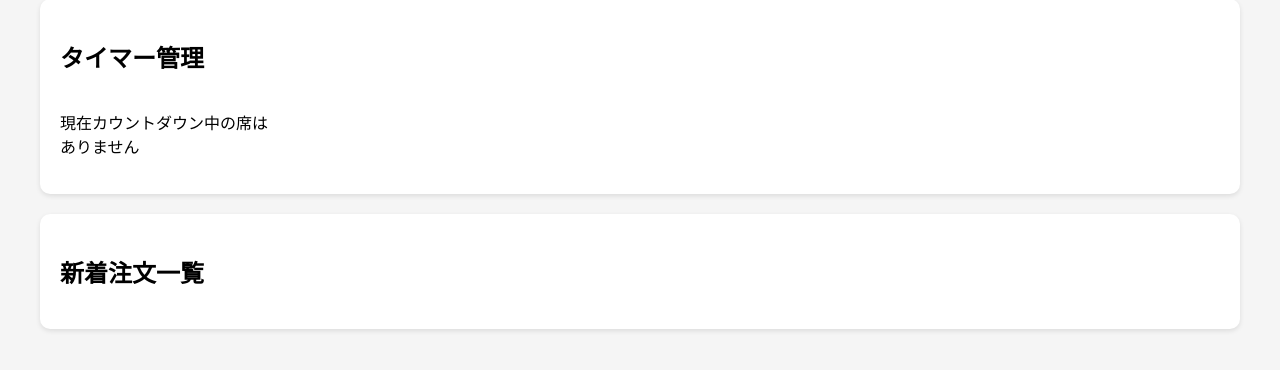
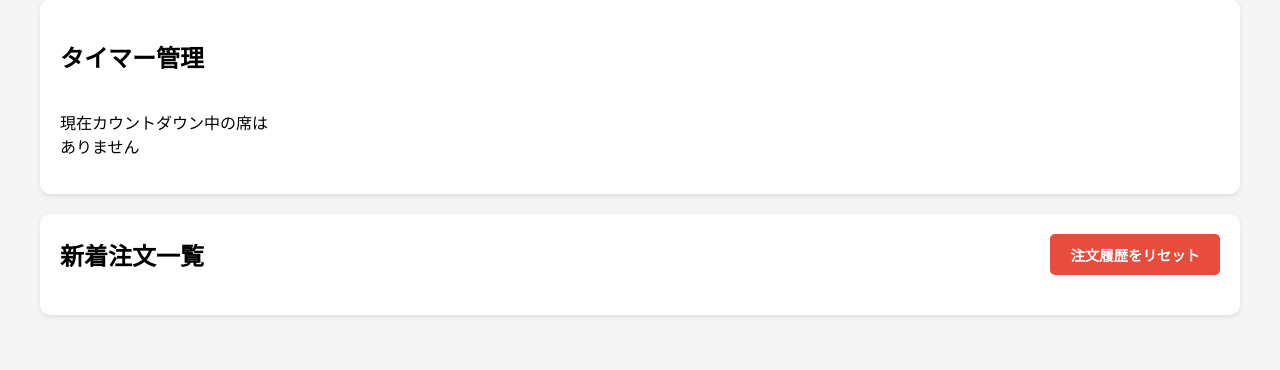
Before and after one commit to Hapiemon/Order_in_emergency, a Flask app: page /staff in a window 1280 px wide. Shown: the part 138-508 px from the top of the page. Run offline with Flask 3, Linux system fonts and the light colour scheme; data that the repository does not hold is empty.

Commit message:
注文履歴のリセット機能を追加し、毎日深夜0時に自動でリセットするスケジューラーを実装。スタッフページに手動リセットボタンを追加し、リセット処理の確認ダイアログを実装。

```diff
--- a/home/nikuya/mysite/app.py
+++ b/home/nikuya/mysite/app.py
@@ -6,6 +6,7 @@ import json
 import pytz
 import threading
 import time
+from datetime import datetime, timedelta
 
 app = Flask(__name__)
 
@@ -181,6 +182,53 @@ def format_jst_time(dt):
     """日本時間でフォーマット"""
     jst_time = dt.astimezone(JST)
     return jst_time.strftime('%H:%M')
+
+def reset_daily_orders():
+    """深夜0時に注文履歴をリセット"""
+    try:
+        print(f"=== DAILY ORDER RESET START at {datetime.now(JST)} ===")
+
+        # データベースの注文履歴をクリア
+        deleted_count = Order.query.delete()
+        db.session.commit()
+
+        print(f"Deleted {deleted_count} orders from database")
+        print("=== DAILY ORDER RESET COMPLETED ===")
+
+    except Exception as e:
+        print(f"Error during daily reset: {e}")
+        db.session.rollback()
+
+def start_daily_reset_scheduler():
+    """毎日深夜0時に注文をリセットするスケジューラーを開始"""
+    def scheduler_thread():
+        while True:
+            try:
+                now = datetime.now(JST)
+
+                # 次の深夜0時を計算
+                next_midnight = (now + timedelta(days=1)).replace(hour=0, minute=0, second=0, microsecond=0)
+
+                # 次の実行までの秒数を計算
+                seconds_until_midnight = (next_midnight - now).total_seconds()
+
+                print(f"Next order reset scheduled at: {next_midnight.strftime('%Y-%m-%d %H:%M:%S')}")
+                print(f"Waiting {seconds_until_midnight} seconds...")
+
+                # 深夜0時まで待機
+                time.sleep(seconds_until_midnight)
+
+                # 注文をリセット
+                reset_daily_orders()
+
+            except Exception as e:
+                print(f"Error in scheduler thread: {e}")
+                time.sleep(3600)  # エラー時は1時間後に再試行
+
+    # デーモンスレッドとして開始
+    thread = threading.Thread(target=scheduler_thread, daemon=True, name="daily_reset_scheduler")
+    thread.start()
+    print("Daily reset scheduler started")
 
 def get_seat_status(seat):
     """席の状態を取得"""
@@ -577,6 +625,25 @@ def get_orders():
         print(f"Error in get_orders: {e}")
         return jsonify({"success": False, "error": str(e)})
 
+@app.route('/reset_orders', methods=['POST'])
+def reset_orders():
+    """注文履歴を手動でリセット（管理者用）"""
+    try:
+        deleted_count = Order.query.delete()
+        db.session.commit()
+
+        return jsonify({
+            'success': True,
+            'message': f'{deleted_count}件の注文履歴を削除しました',
+            'deleted_count': deleted_count
+        })
+    except Exception as e:
+        db.session.rollback()
+        return jsonify({'success': False, 'error': str(e)})
+
 if __name__ == '__main__':
+    # 日次リセットスケジューラーを開始
+    start_daily_reset_scheduler()
+
     # PythonAnywhereではデバッグモードを無効化
     app.run()
--- a/home/nikuya/mysite/static/style.css
+++ b/home/nikuya/mysite/static/style.css
@@ -1220,3 +1220,49 @@ h1 {
         font-size: 1em;
     }
 }
+
+/* 注文セクションのヘッダー */
+.orders-header {
+    display: flex;
+    justify-content: space-between;
+    align-items: center;
+    margin-bottom: 20px;
+}
+
+.orders-header h2 {
+    margin: 0;
+}
+
+.reset-orders-btn {
+    background-color: #e74c3c;
+    color: white;
+    border: none;
+    padding: 10px 20px;
+    border-radius: 5px;
+    cursor: pointer;
+    font-size: 0.9em;
+    font-weight: bold;
+    transition: background-color 0.3s;
+}
+
+.reset-orders-btn:hover {
+    background-color: #c0392b;
+}
+
+.reset-orders-btn:active {
+    background-color: #a93226;
+}
+
+/* モバイル対応 */
+@media (max-width: 768px) {
+    .orders-header {
+        flex-direction: column;
+        gap: 15px;
+        align-items: stretch;
+    }
+
+    .reset-orders-btn {
+        width: 100%;
+        padding: 12px;
+    }
+}
--- a/home/nikuya/mysite/templates/staff.html
+++ b/home/nikuya/mysite/templates/staff.html
@@ -18,7 +18,10 @@
         </div>
 
         <div class="orders-section">
-            <h2>新着注文一覧</h2>
+            <div class="orders-header">
+                <h2>新着注文一覧</h2>
+                <button class="reset-orders-btn" onclick="resetOrders()">注文履歴をリセット</button>
+            </div>
             <div class="orders-list" id="orders-list">
                 {% for order in orders %}
                 <div class="order-item{% if order.status == 'ok' %} order-completed{% endif %}" data-order-id="{{ order.id }}" onclick="toggleOrderStatus(this)">
@@ -50,6 +53,38 @@
         // タイマー切れ時のサウンド再生
         function playTimerSound() {
             document.getElementById('timer-sound').play();
+        }
+
+        // 注文履歴をリセット
+        async function resetOrders() {
+            if (!confirm('注文履歴を全て削除します。この操作は取り消せません。\n実行しますか？')) {
+                return;
+            }
+
+            if (!confirm('本当に削除しますか？\n毎日深夜0時に自動でリセットされます。')) {
+                return;
+            }
+
+            try {
+                const response = await fetch('/reset_orders', {
+                    method: 'POST',
+                    headers: {
+                        'Content-Type': 'application/json',
+                    }
+                });
+
+                const data = await response.json();
+
+                if (data.success) {
+                    alert(`${data.deleted_count}件の注文履歴を削除しました`);
+                    reloadOrders(); // 注文一覧を再読み込み
+                } else {
+                    alert('エラー: ' + data.error);
+                }
+            } catch (error) {
+                console.error('Reset orders error:', error);
+                alert('注文履歴のリセットに失敗しました');
+            }
         }
 
         // 注文アイテムのトグル機能
```
